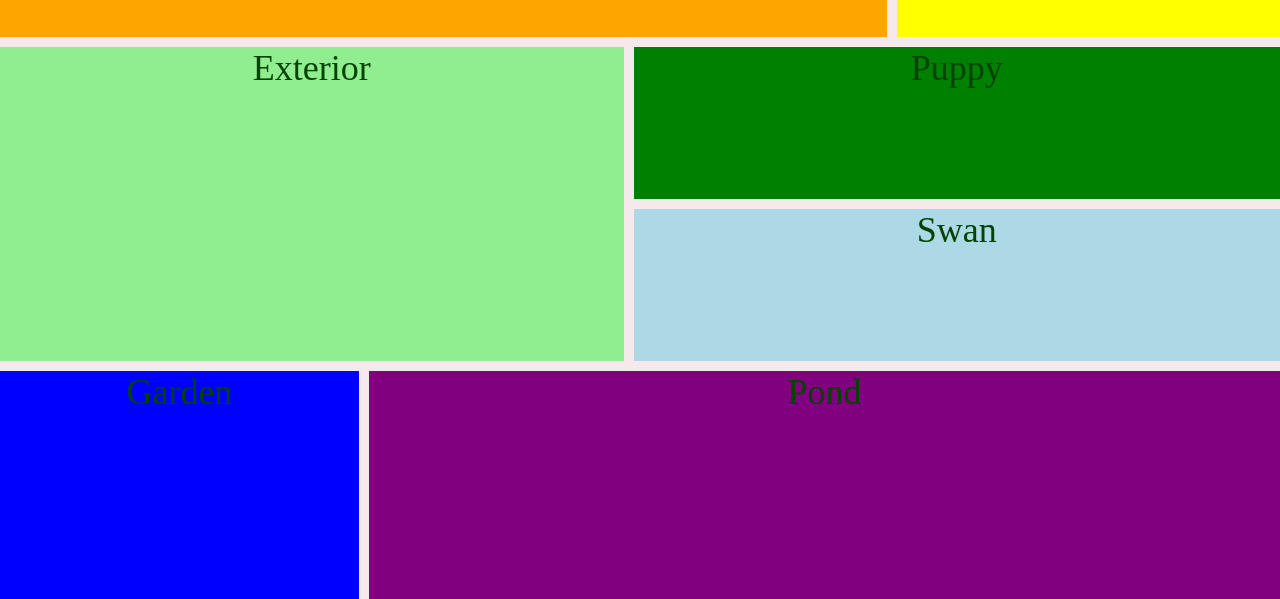
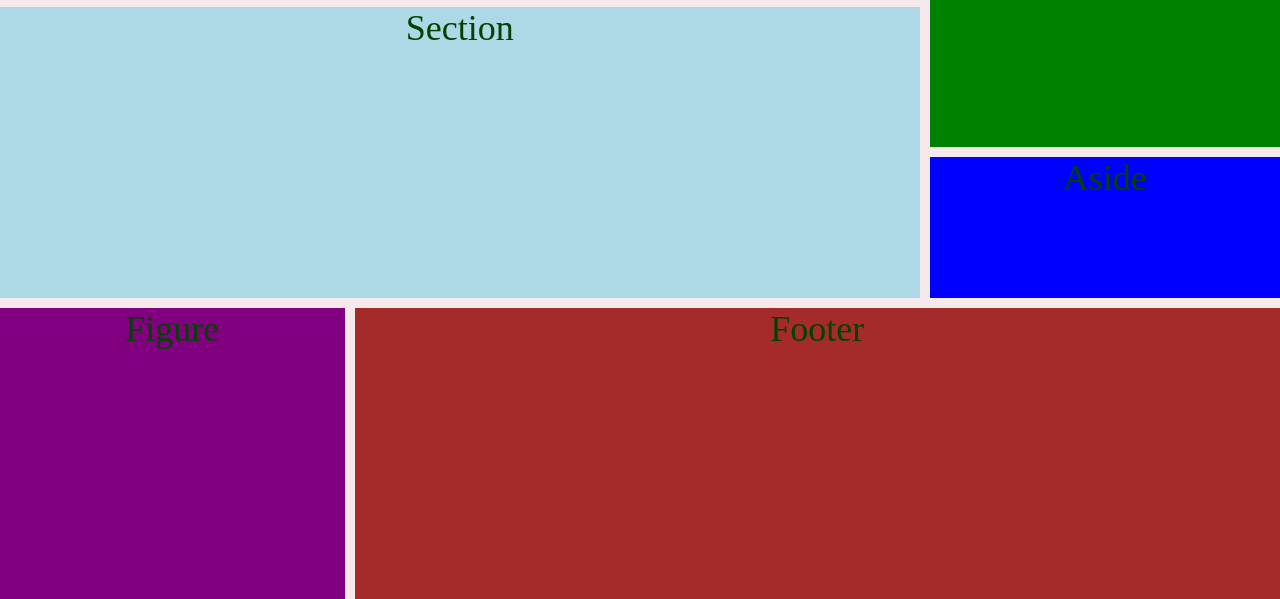
Before and after one commit to rosaTome/yuma, a plain HTML site: page web/10-grid-challenge-extension/index.html in a window 1280 px wide. Shown: the part 201-800 px from the top of the page. Drawn offline with Linux system fonts and the light colour scheme; a web font is replaced by a local one.

Commit message:
phone, tablet and laptop structure, using media queries, complete!

```diff
--- a/web/10-grid-challenge-extension/index.html
+++ b/web/10-grid-challenge-extension/index.html
@@ -13,46 +13,47 @@
 <body>
 
     <header>Header
-        <!-- <h1>MyGallery</h1>
-        <a href="#" class="button">
+        <!-- <h1>MyGallery</h1> -->
+    </header>
+
+    <nav>Nav
+        <!-- <a href="#" class="button">
             <img src="./images/button.png" alt="button">
         </a> -->
-        <!-- <nav>Nav
-            <div>
-                <ul class>
-                    <li>Work</li>
-                    <li>About</li>
-                    <li>Contact</li>
-                </ul>
-            </div>
-        </nav> -->
-    </header>
+        <!-- <div>
+            <ul class>
+                <li>Work</li>
+                <li>About</li>
+                <li>Contact</li>
+            </ul>
+        </div> -->
+    </nav>
 
-    <main>Morning Bliss
+    <main>Main
         <!-- <img src="./images/morning_bliss.JPG" alt="morning_bliss"> -->
     </main>
 
-    <div> Le Cuisine
+    <div>Div
         <!-- <img src="./images/cuisine.JPG" alt="cuisine"> -->
     </div>
 
-    <article>Exterior
+    <article>Article
         <!-- <img src="./images/exterior.JPG" alt="exterior"> -->
     </article>
 
-    <section>Puppy
+    <section>Section
         <!-- <img src="./images/puppy.JPG" alt="puppy"> -->
     </section>
 
-    <aside>Swan
+    <aside>Aside
         <!-- <img src="./images/swan.JPG" alt="swan"> -->
     </aside>
 
-    <figure>Garden
+    <figure>Figure
         <!-- <img src="./images/garden.JPG" alt="garden"> -->
     </figure>
 
-    <footer>Pond
+    <footer>Footer
         <!-- <img src="./images/pond.JPG" alt="pond"> -->
     </footer>
 
--- a/web/10-grid-challenge-extension/styles.css
+++ b/web/10-grid-challenge-extension/styles.css
@@ -14,7 +14,7 @@
 body {
     display: grid;
     grid-template-areas:
-        "header header header header"
+        "header header header nav"
 
         "main main main main"
         "div div div div"
@@ -36,8 +36,9 @@ header {
 }
 
 nav {
-    display: none;
+    grid-area: nav;
     list-style-type: none;
+    background-color: orange;
 }
 
 .button > img {
@@ -46,37 +47,41 @@ nav {
 
 main {
     grid-area: main;
-    background-color: orange;
+    background-color: yellow;
 }
 
 div {
     grid-area: div;
-    background-color: yellow;
+    background-color: lightgreen;
 }
 
 article {
     grid-area: article;
-    background-color: lightgreen;
+    background-color: green;
 }
 
 section {
-    display: none;
-    background-color: green;
-}
-
-aside {
+    grid-area: section;
     display: none;
     background-color: lightblue;
 }
 
-figure {
+aside {
+    grid-area: aside;
     display: none;
     background-color: blue;
 }
 
-footer {
+figure {
+    grid-area: figure;
     display: none;
     background-color: purple;
+}
+
+footer {
+    grid-area: footer;
+    display: none;
+    background-color: brown;
 }
 
 header > button > img {
@@ -87,7 +92,7 @@ header > button > img {
     body{
         display: grid;
         grid-template-areas:
-        "header header header header"
+        "header header header nav"
 
         "main main main div"
         "article article section section"
@@ -98,40 +103,51 @@ header > button > img {
         grid-template-rows: 1fr 2fr 2fr 2fr 3fr;
     }
 
-    /* aside {
-        display: block;
-        grid-area: aside;
-        background-color: orange;
-    } */
-
     nav {
         display: block;
         grid-area: nav;
         list-style-type: none;
+        background-color: orange;
     }
 
     section {
         display: block;
         grid-area: section;
-        background-color: green;
+        background-color: lightblue;
     }
 
     aside {
         display: block;
         grid-area: aside;
-        background-color: lightblue;
+        background-color: blue;
     }
 
     figure {
         display: block;
         grid-area: figure;
-        background-color: blue;
+        background-color: purple;
     }
 
     footer {
         display: block;
         grid-area: footer;
-        background-color: purple;
+        background-color: brown;
     }
+}
 
+@media screen and (min-width: 1024px){
+    body{
+        display: grid;
+        grid-template-areas:
+        "header header header nav"
+
+        "main main div article"
+        "section section section article"
+        "section section section aside"
+        "figure footer footer footer"
+        "figure footer footer footer"
+        ;
+        gap: 10px;
+        grid-template-rows: 1fr 3fr 3fr 3fr 3fr 3fr;
+    }
 }
```
